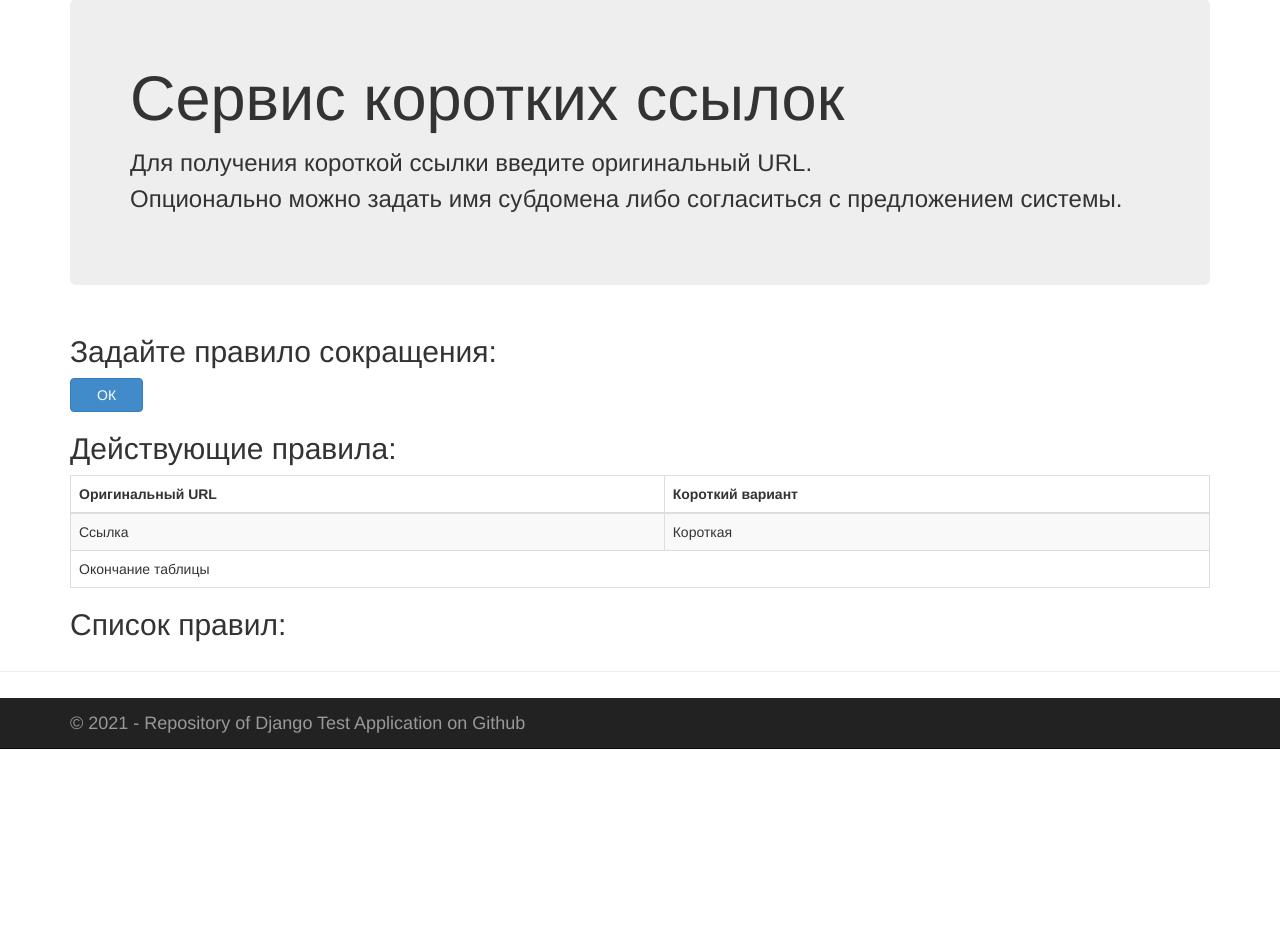
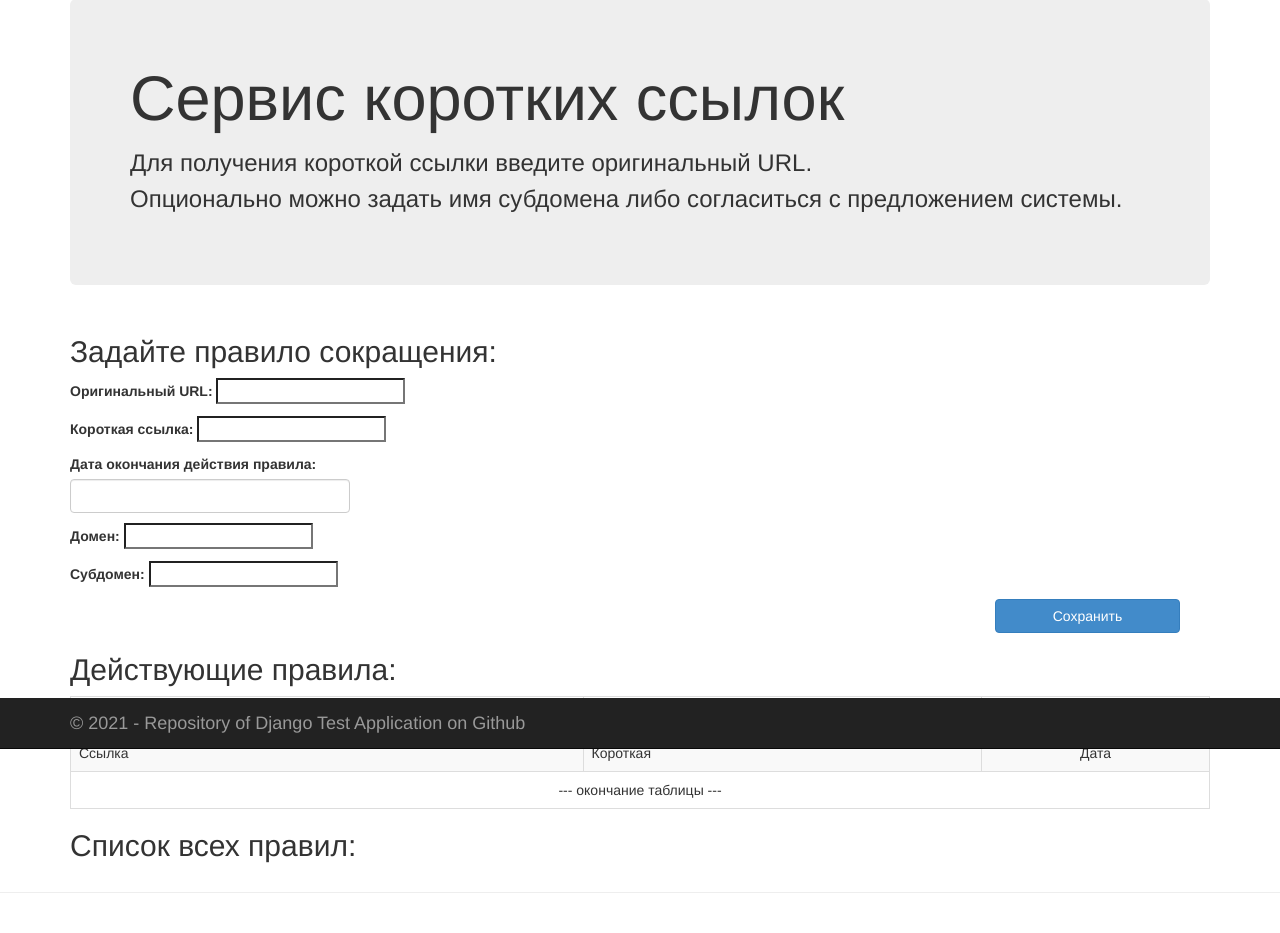
Before and after one commit to vizonet/Bitly_analog, a Django app: page / in a window 1280 px wide. Shown: the part 51-984 px from the top of the page. Before the commit the page ends 800 px from the top, so only its background shows below. Run offline with Django 3.2, Linux system fonts and the light colour scheme; some libraries are stand-ins or nearby versions.

Commit message:
Форма

```diff
--- a/bitly_analog/app/forms.py
+++ b/bitly_analog/app/forms.py
@@ -15,13 +15,13 @@
         fields = '__all__'
         widgets = {
             'url': forms.URLInput(attrs={'class':'form-control'}),
-            'domain': forms.TextInput(attrs={'class':'form-control', 'disabled': 'disabled'}),
+            'domain': forms.TextInput(attrs={'class':'form-control', 'disable': 'disable'}),
             'subpart': forms.TextInput(attrs={'class':'form-control'}),
             'time_end': forms.DateInput(format=('%d.%m.%Y'), attrs={'class':'form-control'}),
         }
 
-    domain = forms.CharField(label='Домен')
-    subpart = forms.CharField(label='Субдомен')
+    domain = forms.CharField(label='Домен', widget=forms.TextInput)
+    subpart = forms.CharField(label='Субдомен', widget=forms.TextInput)
 
 
 
--- a/bitly_analog/app/models.py
+++ b/bitly_analog/app/models.py
@@ -18,7 +18,7 @@
     full = models.URLField('Оригинальный URL')
     short = models.CharField('Короткая cсылка', max_length=100)
     # time_start = models.DateTimeField('Дата и время начала действия правила')
-    time_end = models.DateTimeField('Дата и время окончания действия правила')
+    time_end = models.DateField('Дата окончания действия правила')
     # ttl = models.DurationField('Период действия правила')
 
     def __str__(self):
--- a/bitly_analog/app/templates/app/index.html
+++ b/bitly_analog/app/templates/app/index.html
@@ -12,34 +12,42 @@
     <div class="col-xs-12">
         <h2>Задайте правило сокращения:</h2>
         <p>
-
+           {{mainform.as_p}}
         </p>
-        <p><button type ="submit" class="btn btn-primary btn-large">&emsp;ОК&emsp;</button></p>
+        <div class="row col-sm-12">
+            <div class="col-sm-10"></div>
+            <button type ="submit" class="col-sm-2 btn btn-primary btn-large">Сохранить</button>
+        </div>
     </div>
     <div class="col-xs-12">
         <h2>Действующие правила:</h2>
         <div class="table-responsive">
+            <style>
+                table td[name='date'], th, tfoot {
+                   text-align: center;
+                }
+            </style>
             <table class="table table-striped table-bordered table-hover">
                 <thead>
-                    <tr align="center">
-                        <th>Оригинальный URL</th><th>Короткий вариант</th>
+                    <tr>
+                        <th width="45%">Оригинальный URL</th><th>Короткий вариант</th><th width="20%" name='date'>Действует до</th>
                     </tr>
                 </thead>
                 <tfoot>
                     <tr>
-                        <td colspan="2">Окончание таблицы</td>
+                        <td colspan="3">--- окончание таблицы ---</td>
                     </tr>
                 </tfoot>
                 <tbody>
                     <tr>
-                        <td>Ссылка</td><td>Короткая</td>
+                        <td>Ссылка</td><td>Короткая</td><td name='date'>Дата</td>
                     </tr>
                 </tbody>
             </table>
         </div>
     </div>
     <div class="col-xs-12">
-        <h2>Список правил:</h2>
+        <h2>Список всех правил:</h2>
         <p></p>
         <p></p>
     </div>
--- a/bitly_analog/app/views.py
+++ b/bitly_analog/app/views.py
@@ -6,15 +6,22 @@
 from django.shortcuts import render
 from django.http import HttpRequest
 
+from app.models import Url
+from app.forms import Mainform
+
+TITLE = 'Сервис коротких ссылок'
+
 def home(request):
     """Renders the home page."""
+    global TITLE
     assert isinstance(request, HttpRequest)
+    mainform = Mainform()
+
     return render(
-        request,
-        'app/index.html',
+        request, 'app/index.html',
         {
-            'title':'Home Page',
-            'year':datetime.now().year,
+            'mainform': mainform,
+            'title': TITLE, 'year': datetime.now().year,
         }
     )
 
--- a/bitly_analog/bitly_analog/urls.py
+++ b/bitly_analog/bitly_analog/urls.py
@@ -15,6 +15,7 @@
     path('', views.home, name='home'),
     path('contact/', views.contact, name='contact'),
     path('about/', views.about, name='about'),
+    path('admin/', admin.site.urls),
     path('login/',
          LoginView.as_view
          (
@@ -28,5 +29,4 @@
          ),
          name='login'),
     path('logout/', LogoutView.as_view(next_page='/'), name='logout'),
-    path('admin/', admin.site.urls),
 ]
```
Also changed, not shown: 1 other file.
